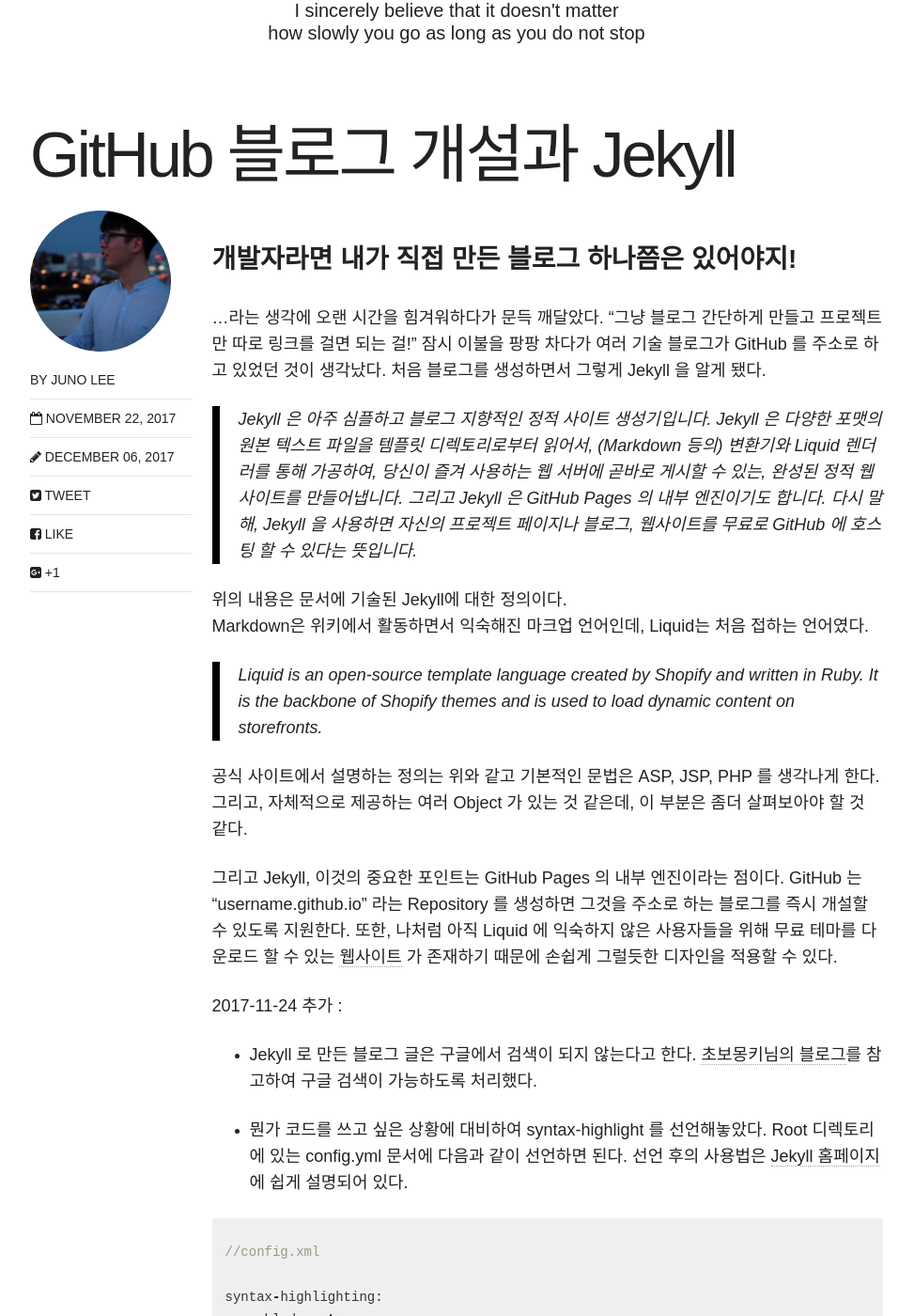
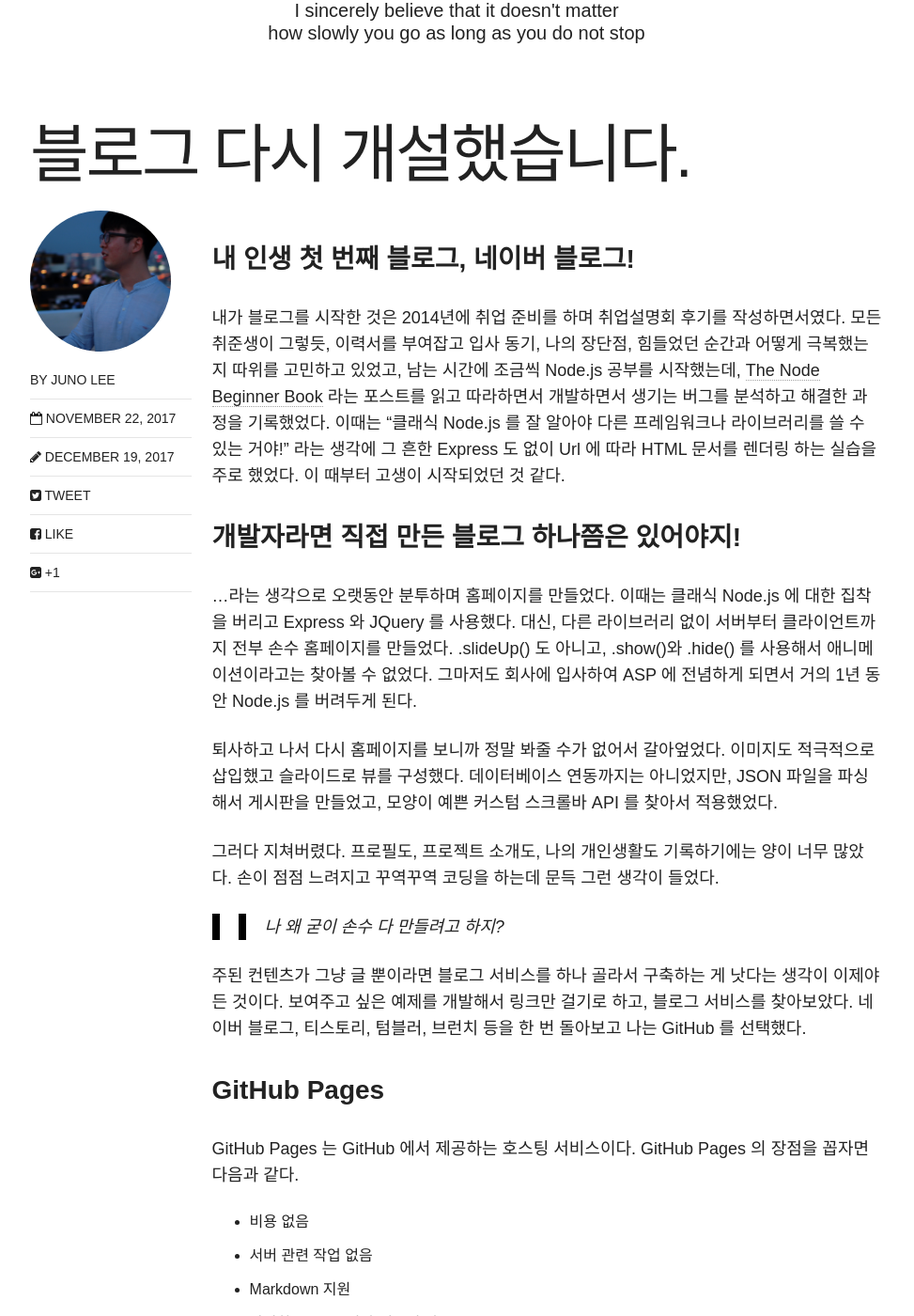
Before and after one commit to johanneslee/johanneslee.github.io, a Jekyll site: the page built from _posts/articles/2017-11-22-page1.md, in a window 1280 px wide and 1400 px high, scrolled down 372 px. Shown: the whole window at 94% size, without its empty margins (154-1127 px from the left). Built offline with Jekyll 4.4.1, drawn with Linux system fonts in a browser that asks for light colours; nearby versions of some CDN libraries; some of the changed text lies outside the part shown.

Commit message:
Add and Modify Posts

```diff
--- a/_posts/articles/2017-11-22-page1.md
+++ b/_posts/articles/2017-11-22-page1.md
@@ -1,38 +1,40 @@
 ---
 layout: post
-title: GitHub 블로그 개설과 Jekyll
-excerpt: "블로그를 개설하게 된 계기와 Jekyll을 사용하게 된 이유"
-modified: 2017-12-06T00:00:00-00:00
+title: 블로그 다시 개설했습니다.
+excerpt: "나의 블로그 역사와 GitHub 를 선택한 이유"
+modified: 2017-12-19T00:00:00-00:00
 categories: articles
 comments: true
 share: true
 ---
 
-### 개발자라면 내가 직접 만든 블로그 하나쯤은 있어야지!
+### 내 인생 첫 번째 블로그, 네이버 블로그!
 
-...라는 생각에 오랜 시간을 힘겨워하다가 문득 깨달았다. "그냥 블로그 간단하게 만들고 프로젝트만 따로 링크를 걸면 되는 걸!" 잠시 이불을 팡팡 차다가 여러 기술 블로그가 GitHub 를 주소로 하고 있었던 것이 생각났다. 처음 블로그를 생성하면서 그렇게 Jekyll 을 알게 됐다.
+내가 블로그를 시작한 것은 2014년에 취업 준비를 하며 취업설명회 후기를 작성하면서였다. 모든 취준생이 그렇듯, 이력서를 부여잡고 입사 동기, 나의 장단점, 힘들었던 순간과 어떻게 극복했는지 따위를 고민하고 있었고, 남는 시간에 조금씩 Node.js 공부를 시작했는데, [The Node Beginner Book](https://www.nodebeginner.org/index-kr.html) 라는 포스트를 읽고 따라하면서 개발하면서 생기는 버그를 분석하고 해결한 과정을 기록했었다. 이때는 "클래식 Node.js 를 잘 알아야 다른 프레임워크나 라이브러리를 쓸 수 있는 거야!" 라는 생각에 그 흔한 Express 도 없이 Url 에 따라 HTML 문서를 렌더링 하는 실습을 주로 했었다. 이 때부터 고생이 시작되었던 것 같다.
+
+### 개발자라면 직접 만든 블로그 하나쯤은 있어야지!
+
+...라는 생각으로 오랫동안 분투하며 홈페이지를 만들었다. 이때는 클래식 Node.js 에 대한 집착을 버리고 Express 와 JQuery 를 사용했다. 대신, 다른 라이브러리 없이 서버부터 클라이언트까지 전부 손수 홈페이지를 만들었다. .slideUp() 도 아니고, .show()와 .hide() 를 사용해서 애니메이션이라고는 찾아볼 수 없었다. 그마저도 회사에 입사하여 ASP 에 전념하게 되면서 거의 1년 동안 Node.js 를 버려두게 된다.
+
+퇴사하고 나서 다시 홈페이지를 보니까 정말 봐줄 수가 없어서 갈아엎었다. 이미지도 적극적으로 삽입했고 슬라이드로 뷰를 구성했다. 데이터베이스 연동까지는 아니었지만, JSON 파일을 파싱해서 게시판을 만들었고, 모양이 예쁜 커스텀 스크롤바 API 를 찾아서 적용했었다.
+
+그러다 지쳐버렸다. 프로필도, 프로젝트 소개도, 나의 개인생활도 기록하기에는 양이 너무 많았다. 손이 점점 느려지고 꾸역꾸역 코딩을 하는데 문득 그런 생각이 들었다.
+
+>>나 왜 굳이 손수 다 만들려고 하지?
+
+주된 컨텐츠가 그냥 글 뿐이라면 블로그 서비스를 하나 골라서 구축하는 게 낫다는 생각이 이제야 든 것이다. 보여주고 싶은 예제를 개발해서 링크만 걸기로 하고, 블로그 서비스를 찾아보았다. 네이버 블로그, 티스토리, 텀블러, 브런치 등을 한 번 돌아보고 나는 GitHub 를 선택했다.
+
+### GitHub Pages
+
+GitHub Pages 는 GitHub 에서 제공하는 호스팅 서비스이다. GitHub Pages 의 장점을 꼽자면 다음과 같다.
+
+* 비용 없음
+* 서버 관련 작업 없음
+* Markdown 지원
+* [다양한 Theme 지원](http://jekyllthemes.org/)(커스텀 가능)
+
+또한, Markdown 지원을 위해 Jekyll 을 사용하는데 이것의 정의는 아래와 같다.
 
 >Jekyll 은 아주 심플하고 블로그 지향적인 정적 사이트 생성기입니다. Jekyll 은 다양한 포맷의 원본 텍스트 파일을 템플릿 디렉토리로부터 읽어서, (Markdown 등의) 변환기와 Liquid 렌더러를 통해 가공하여, 당신이 즐겨 사용하는 웹 서버에 곧바로 게시할 수 있는, 완성된 정적 웹사이트를 만들어냅니다. 그리고 Jekyll 은 GitHub Pages 의 내부 엔진이기도 합니다. 다시 말해, Jekyll 을 사용하면 자신의 프로젝트 페이지나 블로그, 웹사이트를 무료로 GitHub 에 호스팅 할 수 있다는 뜻입니다.
 
-위의 내용은 문서에 기술된 Jekyll에 대한 정의이다.
-Markdown은 위키에서 활동하면서 익숙해진 마크업 언어인데, Liquid는 처음 접하는 언어였다.
-
->Liquid is an open-source template language created by Shopify and written in Ruby. It is the backbone of Shopify themes and is used to load dynamic content on storefronts.
-
-공식 사이트에서 설명하는 정의는 위와 같고 기본적인 문법은 ASP, JSP, PHP 를 생각나게 한다. 그리고, 자체적으로 제공하는 여러 Object 가 있는 것 같은데, 이 부분은 좀더 살펴보아야 할 것 같다.
-
-그리고 Jekyll, 이것의 중요한 포인트는 GitHub Pages 의 내부 엔진이라는 점이다. GitHub 는 "username.github.io" 라는 Repository 를 생성하면 그것을 주소로 하는 블로그를 즉시 개설할 수 있도록 지원한다. 또한, 나처럼 아직 Liquid 에 익숙하지 않은 사용자들을 위해 무료 테마를 다운로드 할 수 있는 [웹사이트](http://jekyllthemes.org/) 가 존재하기 때문에 손쉽게 그럴듯한 디자인을 적용할 수 있다.
-
-2017-11-24 추가 :
-
-* Jekyll 로 만든 블로그 글은 구글에서 검색이 되지 않는다고 한다. [초보몽키님의 블로그](https://wayhome25.github.io/etc/2017/02/20/google-search-sitemap-jekyll/)를 참고하여 구글 검색이 가능하도록 처리했다.
-
-* 뭔가 코드를 쓰고 싶은 상황에 대비하여 syntax-highlight 를 선언해놓았다. Root 디렉토리에 있는 config.yml 문서에 다음과 같이 선언하면 된다. 선언 후의 사용법은 [Jekyll 홈페이지](https://jekyllrb.com/docs/templates/#code-snippet-highlighting)에 쉽게 설명되어 있다.
-
-{% highlight javascript %}
-//config.xml
-
-syntax-highlighting:
-  enabled:   true
-  css:       syntax.css
-{% endhighlight %}
+블로그를 개설하기 위해 GitHub 에서 "username.github.io" 라는 형식으로 Repository 를 생성하면 그것을 주소로 하는 블로그를 즉시 개설할 수 있다.
```
Also changed, not shown: _posts/articles/2017-11-23-page2.md (+2 -2 lines), _posts/articles/2017-11-24-page3.md (+19 -10 lines), _posts/articles/2017-11-25-page4.md (+12 -16 lines), _posts/articles/2017-12-14-page10.md (added, +53 -0 lines).
